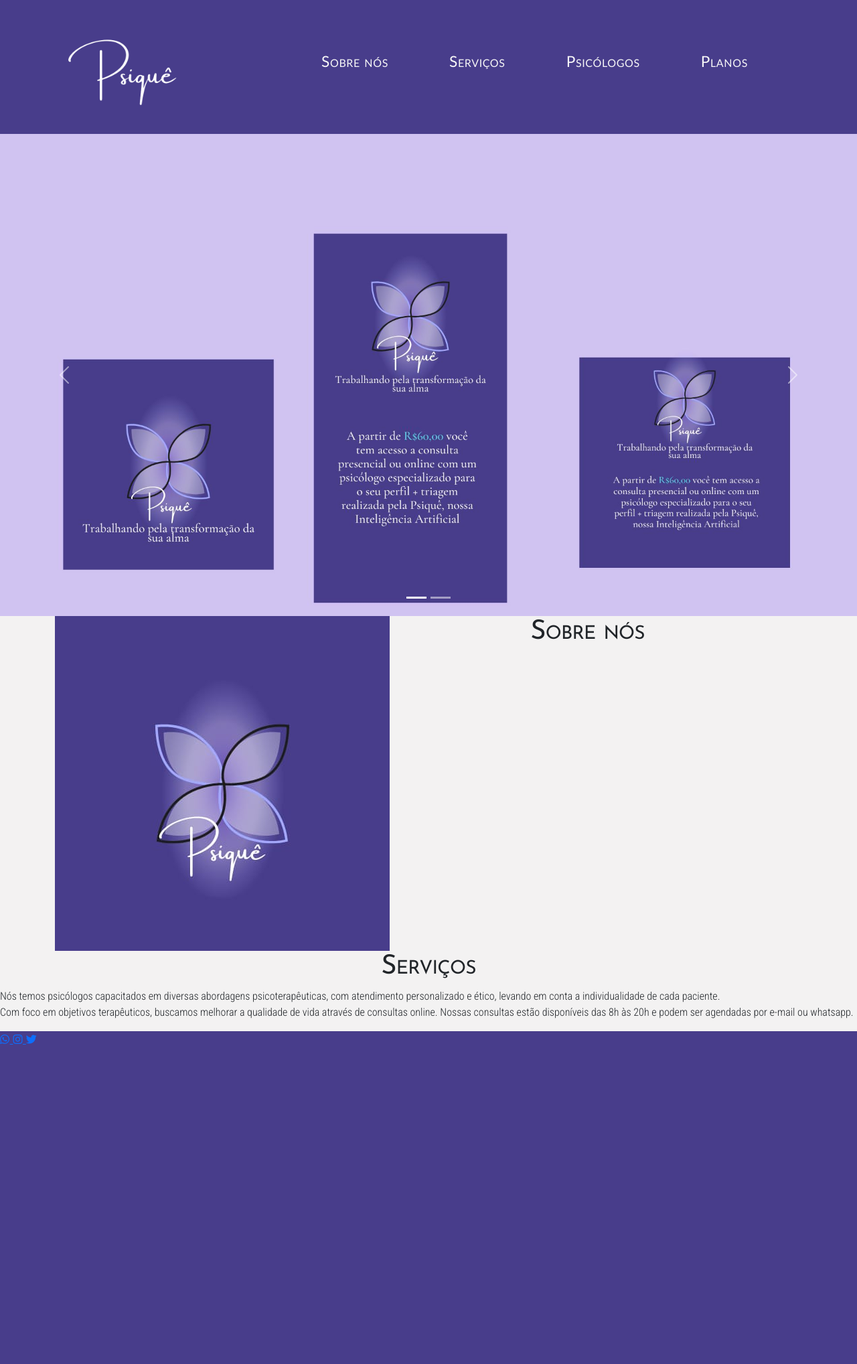
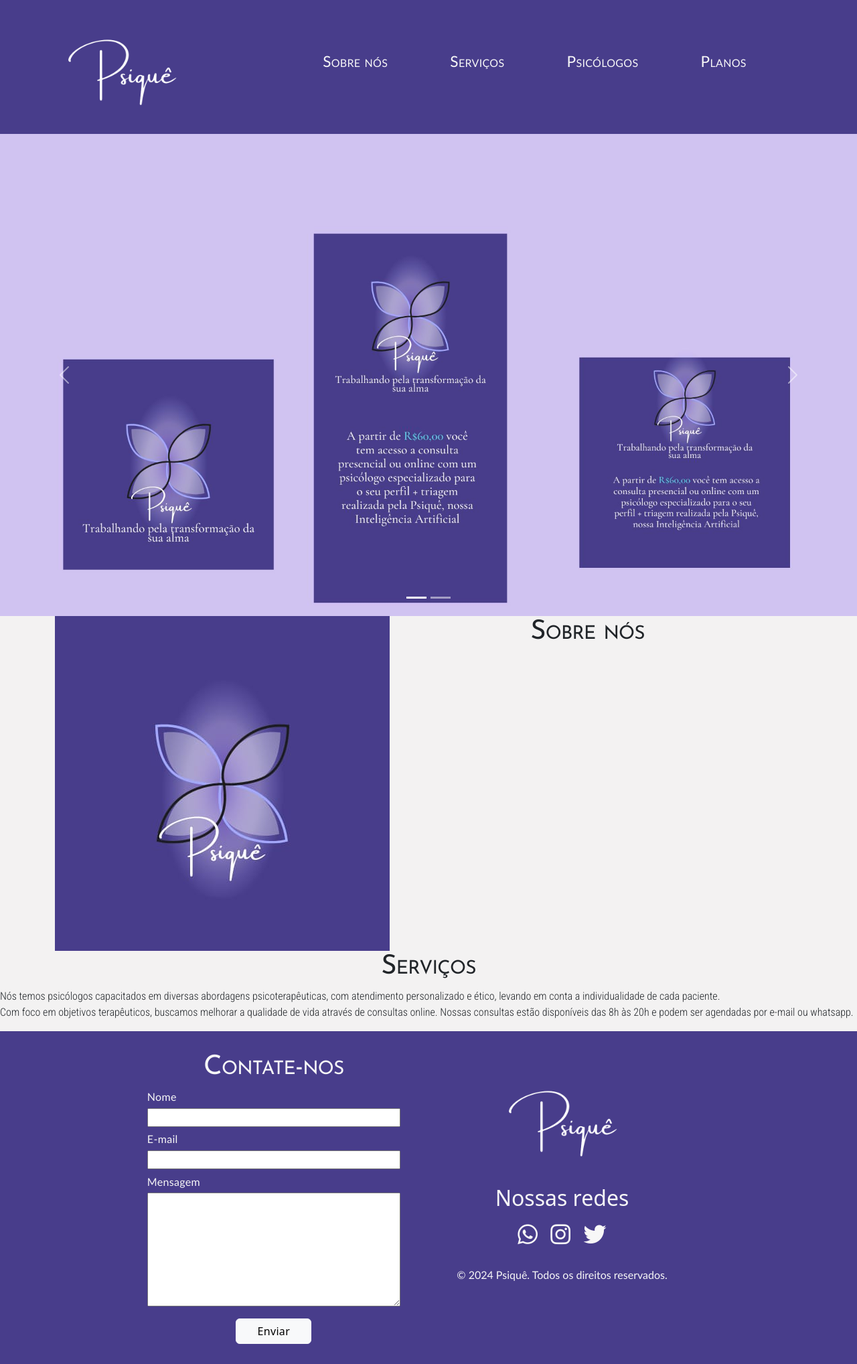
Before and after one commit to pedrosiqueirapb/psique, a PHP site: page /home.html in a window 1280 px wide. Shown: the whole page at 67% size. Before the commit the page ends 1560 px from the top, so only its background shows below. Run offline with PHP 8.4, Linux system fonts and the light colour scheme; some libraries are stand-ins or nearby versions.

Commit message:
Formatando rodapé

```diff
--- a/src/home.css
+++ b/src/home.css
@@ -30,15 +30,15 @@ ul{
 li{
     list-style-type: none;
 }
-a{
+a, label, .botao-enviar{
     font-family: 'Trebuchet MS', 'Lucida Sans Unicode', 'Lucida Grande', 'Lucida Sans', Arial, sans-serif;
-    font-variant: small-caps;
     font-weight: 500;
-    letter-spacing: 0.04rem;
+    letter-spacing: 0.02rem;
 }
 #menu li a{
     color: #F7F7F7;
     text-decoration: none;
+    font-variant: small-caps;
     font-size: 0.6cm;
     padding: 10px;
 }
@@ -57,6 +57,53 @@ h1, h3{
 main p{
     font-family: 'Roboto Condensed', sans-serif;
 }
+
+/* Rodapé */
+footer{
+    padding: 0.8cm;
+}
 footer p{
     font-family: 'Trebuchet MS', 'Lucida Sans Unicode', 'Lucida Grande', 'Lucida Sans', Arial, sans-serif;
 }
+label{
+    margin-bottom: 0.3em;
+}
+.campo{
+    margin-bottom: 0.4em;
+}
+footer h1, footer p, h2, label{
+    color: #F7F7F7;
+}
+span{
+    margin: 0 0.8cm;
+}
+.contato, .campo, span{
+    display: flex;
+    flex-direction: column;
+}
+.contato{
+    justify-content: center;
+    align-items: center;
+}
+#nome, #email, #mensagem{
+    width: 10cm;
+}
+.botao-enviar{
+    margin-top: 0.7em;
+    width: 3cm;
+}
+.informacoes-adicionais{
+    display: flex;
+    flex-direction: column;
+    align-items: start;
+}
+.redes-sociais a{
+    text-decoration: none;
+    font-size: 0.9cm;
+    color: #F7F7F7;
+    margin: 0 5px;
+}
+.redes-sociais a:hover{
+    color: #1e0f24;
+    border-radius: 50%;
+}
--- a/src/home.html
+++ b/src/home.html
@@ -105,8 +105,40 @@
 
     <!-- Rodapé -->
     <footer>
-        <div class="col-3">
-            <div class="midiasSociais">
+        <div class="container">
+            <div class="row">
+                <div class="col-6">
+                    <span style="align-items: end;">
+                        <div class="contato">
+                            <h1>Contate-nos</h1>
+
+                            <div class="campo">
+                                <label for="nome">Nome</label>
+                                <input type="text" name="nome" id="nome">
+                            </div>
+
+                            <div class="campo">
+                                <label for="email">E-mail</label>
+                                <input type="email" name="email" id="email">
+                            </div>
+
+                            <div class="campo">
+                                <label for="mensagem">Mensagem</label>
+                                <textarea name="mensagem" id="mensagem" cols="15" rows="7"></textarea>
+                            </div>
+
+                            <button type="button" class="btn btn-light botao-enviar">Enviar</button>
+                        </div>
+                    </span>
+                </div>
+
+                <div class="col-6">
+                    <div class="informacoes-adicionais">
+                        <span style="align-items: center;">
+                            <img src="imgs/tipografia.png" alt="" id="tipografia">
+
+                            <h2>Nossas redes</h2>
+                            <div class="redes-sociais">
                                 <a href="https://wa.me/5531984122625" target="_blank">
                                     <i class="fa-brands fa-whatsapp"></i>
                                 </a>
@@ -116,6 +148,13 @@
                                 <a href="https://twitter.com/Psiqu_ea" target="_blank">
                                     <i class="fa-brands fa-twitter"></i>
                                 </a>
+                            </div>
+                            <br>
+
+                            <p>© 2024 Psiquê. Todos os direitos reservados.</p>
+                        </span>
+                    </div>
+                </div>
             </div>
         </div>
     </footer>
```
Lines whose indentation alone changed are shown as unchanged.
